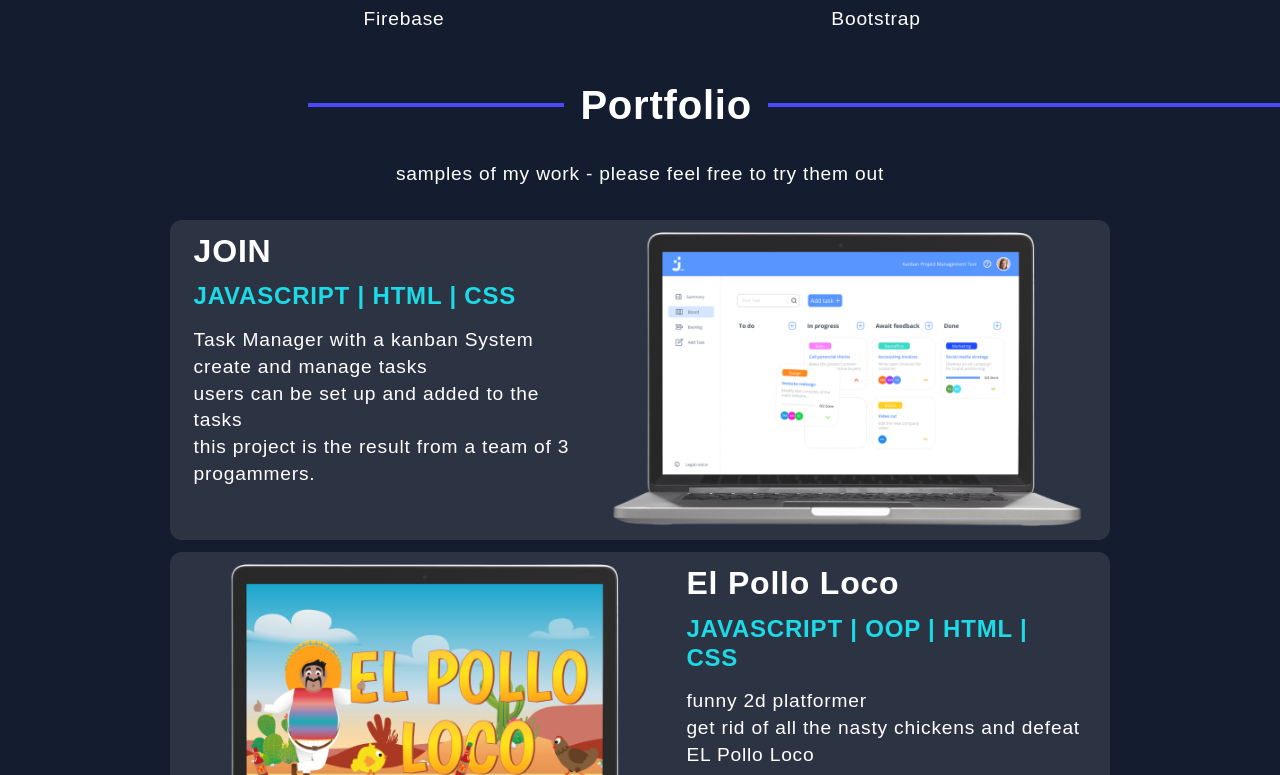
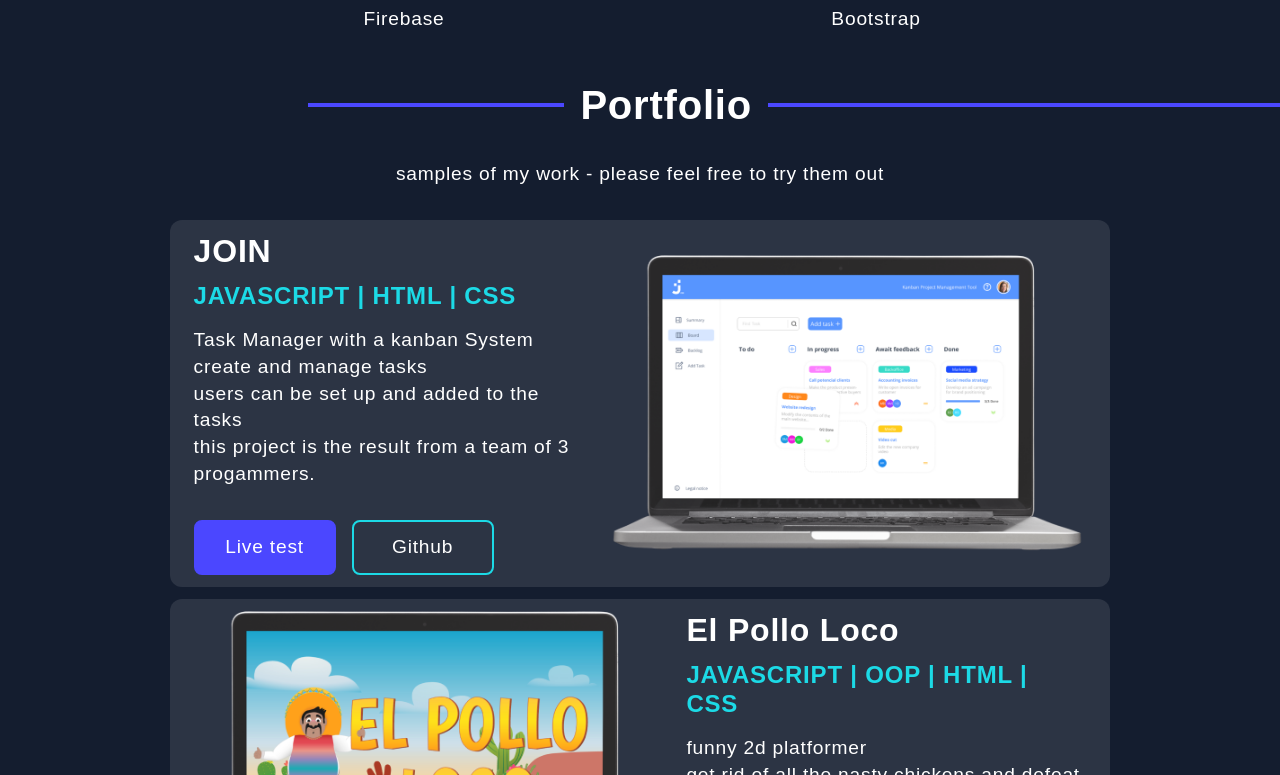
Before and after one commit to felianfilian/portfolio, an Angular app: page / in a window 1280 px wide. Shown: the part 1887-2662 px from the top of the page. Built offline with nearby package versions, Linux system fonts and the light colour scheme.

Commit message:
project links

```diff
--- a/src/app/section01-hero/section01-hero.component.html
+++ b/src/app/section01-hero/section01-hero.component.html
@@ -7,7 +7,7 @@
         <h2><span class="first-letter">S</span>CHMALSTIEG</h2>
         <h2 class="hero-subtitle">Frontend Developer</h2>
         <div class="h-center my-32">
-          <a class="button-01" href="#section-contact">Let's talk!</a>
+          <a class="button-01 btn-hero" href="#section-contact">Let's talk!</a>
         </div>
       </div>
     </div>
--- a/src/app/section04-portfolio/section04-portfolio.component.html
+++ b/src/app/section04-portfolio/section04-portfolio.component.html
@@ -20,6 +20,20 @@
             <p>create and manage tasks</p>
             <p>users can be set up and added to the tasks</p>
             <p>this project is the result from a team of 3 progammers.</p>
+          </div>
+          <div class="project-links">
+            <a
+              href="https://dennis-schmalstieg.de/projects/10_1_join_v2"
+              target="_blank"
+              class="button-01 btn-blue"
+              >Live test</a
+            >
+            <a
+              href="https://github.com/felianfilian/10_1_join_v2"
+              target="_blank"
+              class="button-01 btn-hollow"
+              >Github</a
+            >
           </div>
         </div>
         <div class="card-img">
--- a/src/app/section04-portfolio/section04-portfolio.component.scss
+++ b/src/app/section04-portfolio/section04-portfolio.component.scss
@@ -46,6 +46,12 @@
   width: 100%;
 }
 
+.project-links {
+  display: flex;
+  flex-wrap: wrap;
+  gap: 16px;
+}
+
 @media (max-width: 576px) {
   .portfolio-card {
     flex-wrap: wrap;
--- a/src/styles.scss
+++ b/src/styles.scss
@@ -117,18 +117,50 @@ section {
 
 // basic button
 .button-01 {
+  min-width: 90px;
+
   padding: 12px 24px;
 
   border: 2px solid white;
   border-radius: 8px;
+  text-decoration: none;
+  color: #fff;
+  text-align: center;
+}
+
+.btn-hero {
   color: white;
-  text-decoration: none;
+
   transition: transform 0.5s ease-in-out, background-color 0.5s ease-in-out;
 }
 
-.button-01:hover {
+.btn-blue {
+  background-color: $color02;
+  border: 2px solid $color02;
+  color: #fff;
+}
+
+.btn-hollow {
+  border: 2px solid $color01;
+  color: #fff;
+}
+
+.btn-hero:hover {
   transform: scale(1.2);
   background-color: $color02;
+}
+
+.btn-blue:hover {
+  background-color: unset;
+  border: 2px solid $color01;
+  color: #fff;
+}
+
+.btn-hollow:hover {
+  background-color: $color02;
+  border: 2px solid $color02;
+
+  color: #fff;
 }
 
 // global content width
```
